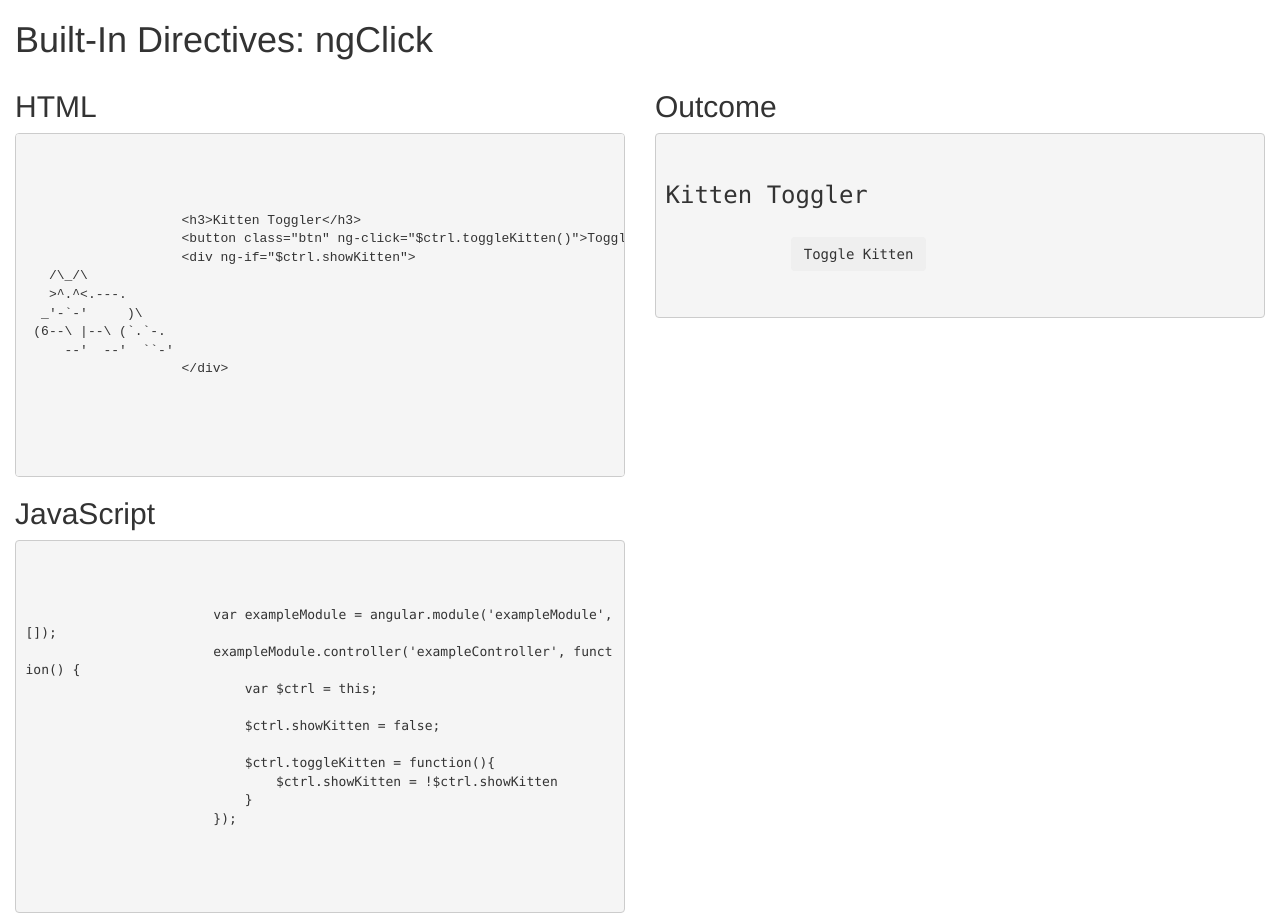
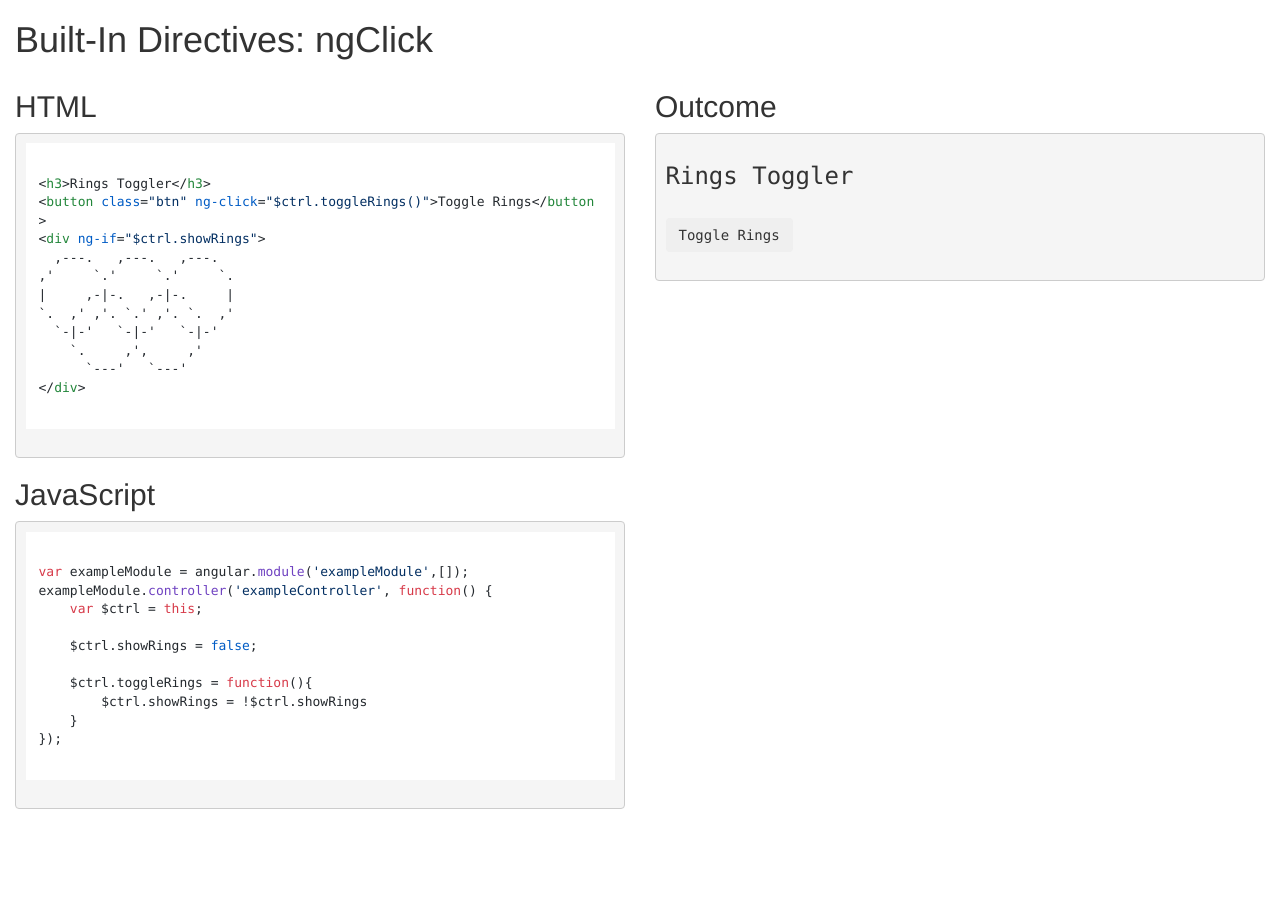
Before and after one commit to liquidcowgithub/angular-master-class, a plain HTML site: page built-in-directives-ng-click.html in a window 1280 px wide. After the commit the page ends 819 px from the top, so only its background shows below. Drawn offline with nearby package versions, Linux system fonts and the light colour scheme.

Commit message:
Spruced up the ngClick example

```diff
--- a/built-in-directives-ng-click.html
+++ b/built-in-directives-ng-click.html
@@ -1,16 +1,41 @@
+<!DOCTYPE html>
+<html lang="en">
+
 <!DOCTYPE html>
 <html lang="en">
 
 <head>
+    <!--
+
+    (☞ﾟ∀ﾟ)☞
+
+    Hey there,
+
+    Feel free to have a look around.
+    Some tricks with jquery were used to get the highlighting working. Otherwise, jQuery could've been left out of these examples.
+
+    html escaper for examples : http://www.freeformatter.com/html-escape.html#ad-output
+
+    Cheers
+    Matt & Darko
+
+    ¯\(º_o)/¯
+
+    -->
     <meta charset="utf-8">
-    <title>Built-In Directives: ngClick</title>
-    <link rel="stylesheet" href="//cdnjs.cloudflare.com/ajax/libs/highlight.js/9.5.0/styles/default.min.css">
-    <script src="//cdnjs.cloudflare.com/ajax/libs/highlight.js/9.5.0/highlight.min.js"></script>
-    <script src="https://ajax.googleapis.com/ajax/libs/angularjs/1.5.6/angular.min.js"></script>
-    <!-- Latest compiled and minified CSS -->
+    <title>Built-In Directives: ngRepeat</title>
+    <link rel="stylesheet" href="http://cdn.jsdelivr.net/highlight.js/9.5.0/styles/github.min.css">
     <link rel="stylesheet" href="https://maxcdn.bootstrapcdn.com/bootstrap/3.3.6/css/bootstrap.min.css" integrity="sha384-1q8mTJOASx8j1Au+a5WDVnPi2lkFfwwEAa8hDDdjZlpLegxhjVME1fgjWPGmkzs7"
         crossorigin="anonymous">
-
+    <script src="https://code.jquery.com/jquery-3.1.0.slim.min.js" integrity="sha256-cRpWjoSOw5KcyIOaZNo4i6fZ9tKPhYYb6i5T9RSVJG8="
+        crossorigin="anonymous"></script>
+    <script src="http://cdn.jsdelivr.net/highlight.js/9.5.0/highlight.min.js"></script>
+    <script src="https://ajax.googleapis.com/ajax/libs/angularjs/1.5.6/angular.min.js"></script>
+    <style>
+        pre {
+            white-space: pre-line
+        }
+    </style>
 </head>
 
 <body class="container-fluid" ng-app="exampleModule">
@@ -20,45 +45,48 @@
             <h2>HTML</h2>
             <pre ng-non-bindable="">
                 <code>
-                    <xmp>
-                    <h3>Kitten Toggler</h3>
-                    <button class="btn" ng-click="$ctrl.toggleKitten()">Toggle Kitten</button>
-                    <div ng-if="$ctrl.showKitten">
-   /\_/\
-   >^.^<.---.
-  _'-`-'     )\
- (6--\ |--\ (`.`-.
-     --'  --'  ``-'
-                    </div>
-                    </xmp>
+&lt;h3&gt;Rings Toggler&lt;/h3&gt;
+&lt;button class=&quot;btn&quot; ng-click=&quot;$ctrl.toggleRings()&quot;&gt;Toggle Rings&lt;/button&gt;
+&lt;div ng-if=&quot;$ctrl.showRings&quot;&gt;
+  ,---.   ,---.   ,---.
+,'     `.'     `.'     `.
+|     ,-|-.   ,-|-.     |
+`.  ,' ,'. `.' ,'. `.  ,'
+  `-|-'   `-|-'   `-|-'
+    `.     ,',     ,'
+      `---'   `---'
+&lt;/div&gt;
                 </code>
             </pre>
             <h2>JavaScript</h2>
             <pre>
                 <code>
-                    <script type="text/javascript" style="display: block;">
 var exampleModule = angular.module('exampleModule',[]);
 exampleModule.controller('exampleController', function() {
     var $ctrl = this;
 
-                            $ctrl.showKitten = false;
+    $ctrl.showRings = false;
 
-                            $ctrl.toggleKitten = function(){
-                                $ctrl.showKitten = !$ctrl.showKitten
+    $ctrl.toggleRings = function(){
+        $ctrl.showRings = !$ctrl.showRings
     }
 });
-                    </script>
                 </code>
             </pre>
         </div>
         <div class="col-md-6">
             <h2>Outcome</h2>
             <pre ng-controller="exampleController as $ctrl">
-                <h3>Kitten Toggler</h3>
-                <button class="btn" ng-click="$ctrl.toggleKitten()">Toggle Kitten</button>
-                <div ng-if="$ctrl.showKitten">
-                    /\_/\ >^.^
-                    <.---. _ '-`-' )\ (6--\ |--\ (`.`-. -- '  --' ``- '
+                <h3>Rings Toggler</h3>
+                <button class="btn" ng-click="$ctrl.toggleRings()">Toggle Rings</button>
+                <div ng-if="$ctrl.showRings" style="white-space: pre;">
+  ,---.   ,---.   ,---.
+,'     `.'     `.'     `.
+|     ,-|-.   ,-|-.     |
+`.  ,' ,'. `.' ,'. `.  ,'
+  `-|-'   `-|-'   `-|-'
+    `.     ,',     ,'
+      `---'   `---'
                 </div>
             </pre>
         </div>
@@ -66,6 +94,31 @@
 
 </body>
 
+<script type="text/javascript">
+    var exampleModule = angular.module('exampleModule',[]);
+    exampleModule.controller('exampleController', function() {
+        var $ctrl = this;
+
+        $ctrl.showRings = false;
+
+        $ctrl.toggleRings = function(){
+            $ctrl.showRings = !$ctrl.showRings
+        }
+    });
+</script>
+
+<!--
+This is just the highlighting init. Ignore this.   ┐( ˘_˘)┌
+-->
+<script type="text/javascript">
+    $(document).ready(function() {
+        hljs.configure({ 'languages': ['html', 'javascript'] });
+  $('pre code').each(function(i, block) {
+    hljs.highlightBlock(block);
+  });
+});
+</script>
+
 
 
 
```
Lines whose indentation alone changed are shown as unchanged.
